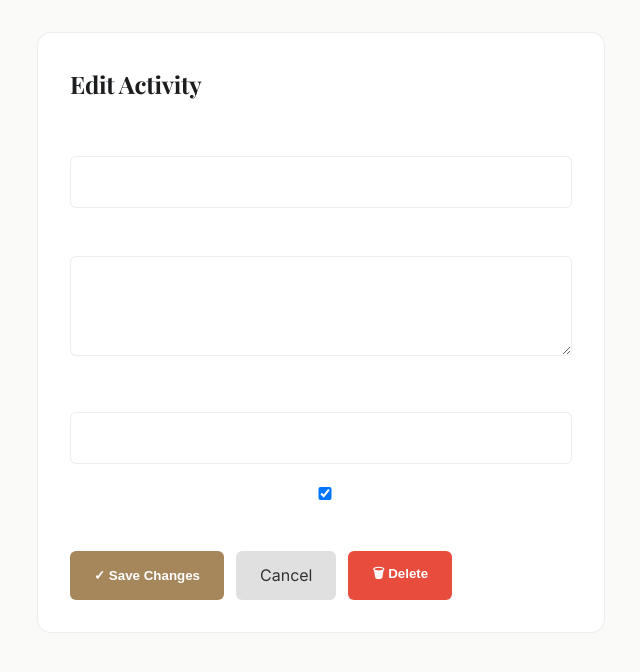
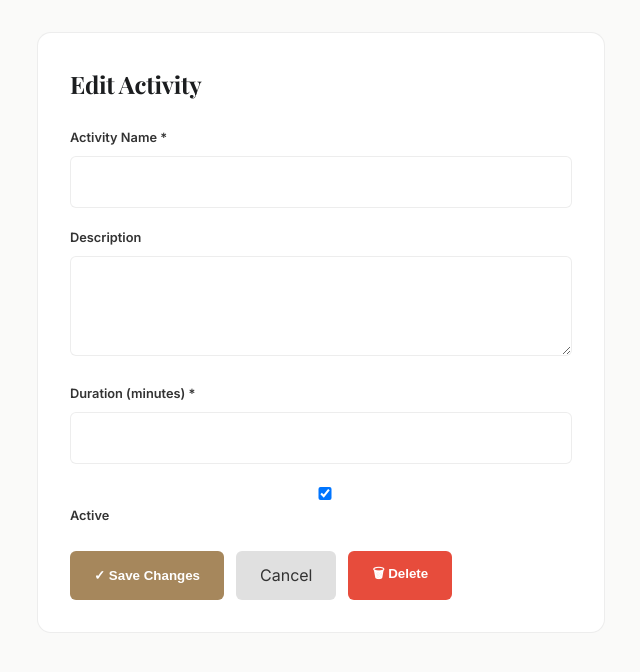
Before and after one commit to Sebascarv1/WEBSITE_CCWEBLAB, a Django app: page /booking/admin/edit-activity/2/ in a window 1280 px wide. Shown: the part 61-733 px from the top of the page, without its empty margins (319-959 px from the left). Run offline with Django 5.2, Linux system fonts and the light colour scheme; a user stored in the database is signed in; data comes from the database, SQL or seed files in the repository; both versions use the stored data as it was after the commit.

Commit message:
Fix: Add black text color to form labels for better visibility

```diff
--- a/ccweblab/templates/booking/edit_activity.html
+++ b/ccweblab/templates/booking/edit_activity.html
@@ -23,7 +23,7 @@
     .admin-form { background: white; border: 1px solid var(--border); border-radius: var(--radius); padding: 32px; }
     .form-section h2 { margin: 0 0 24px; font-size: 1.5rem; color: #1B1D1F; font-weight: 700; }
     .form-group { margin-bottom: 20px; }
-    .form-group label { display: block; font-weight: 600; margin-bottom: 8px; }
+    .form-group label { display: block; font-weight: 600; margin-bottom: 8px; color: #333; }
     .form-group input, .form-group textarea { width: 100%; padding: 12px; border: 1px solid var(--border); border-radius: 6px; font-size: 1rem; font-family: inherit; box-sizing: border-box; }
     .form-group textarea { min-height: 100px; }
     .form-group input:focus, .form-group textarea:focus { outline: none; border-color: var(--brass); box-shadow: 0 0 0 3px rgba(166,135,92,0.1); }
--- a/ccweblab/templates/booking/edit_availability_slot.html
+++ b/ccweblab/templates/booking/edit_availability_slot.html
@@ -23,7 +23,7 @@
     .admin-form { background: white; border: 1px solid var(--border); border-radius: var(--radius); padding: 32px; }
     .form-section h2 { margin: 0 0 24px; font-size: 1.5rem; color: #1B1D1F; font-weight: 700; }
     .form-group { margin-bottom: 20px; }
-    .form-group label { display: block; font-weight: 600; margin-bottom: 8px; }
+    .form-group label { display: block; font-weight: 600; margin-bottom: 8px; color: #333; }
     .form-group input, .form-group select { width: 100%; padding: 12px; border: 1px solid var(--border); border-radius: 6px; font-size: 1rem; font-family: inherit; box-sizing: border-box; color: #333; }
     .form-group select option { color: #333; background: white; }
     .form-group input:focus, .form-group select:focus { outline: none; border-color: var(--brass); box-shadow: 0 0 0 3px rgba(166,135,92,0.1); }
```
Also changed, not shown: ccweblab/db.sqlite3.
